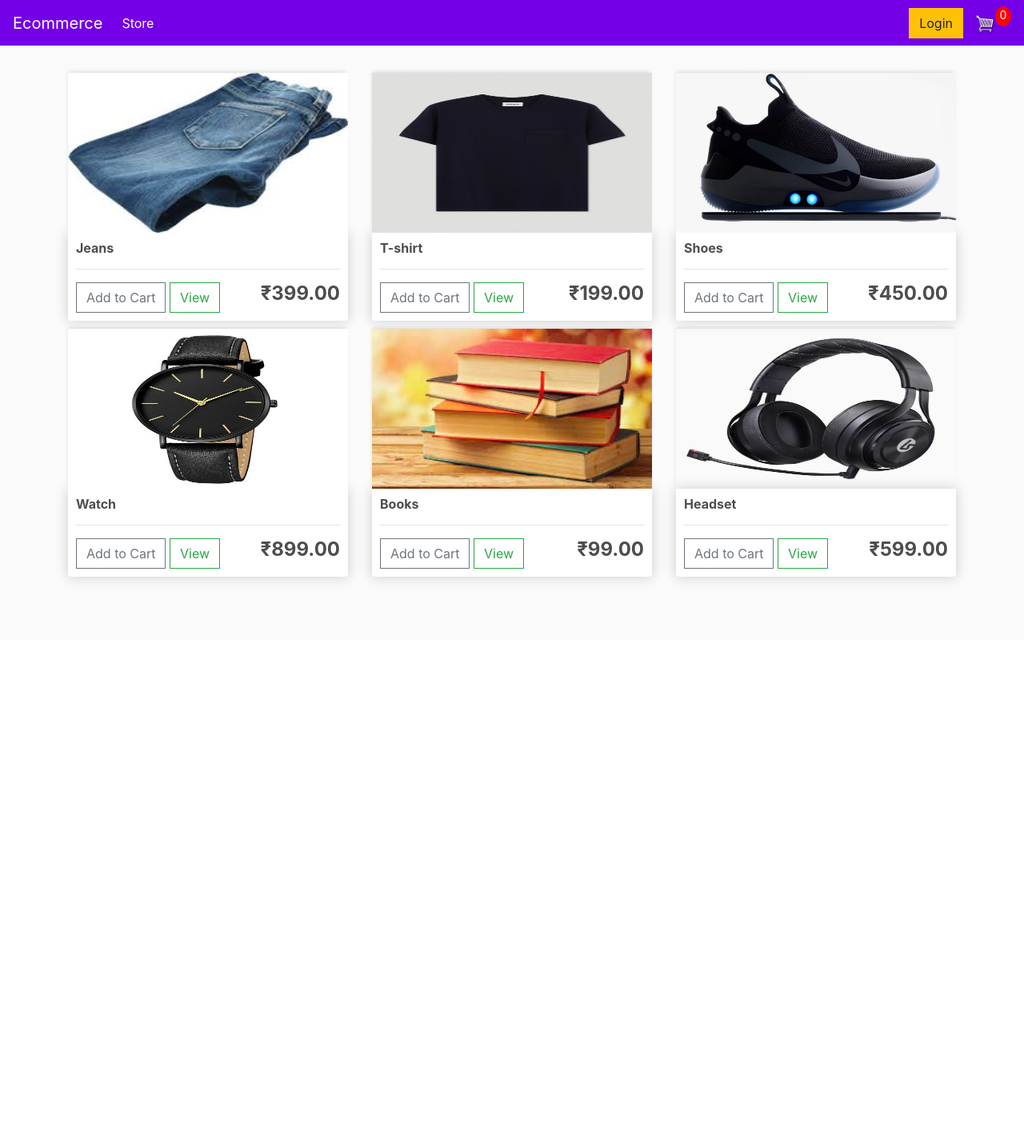
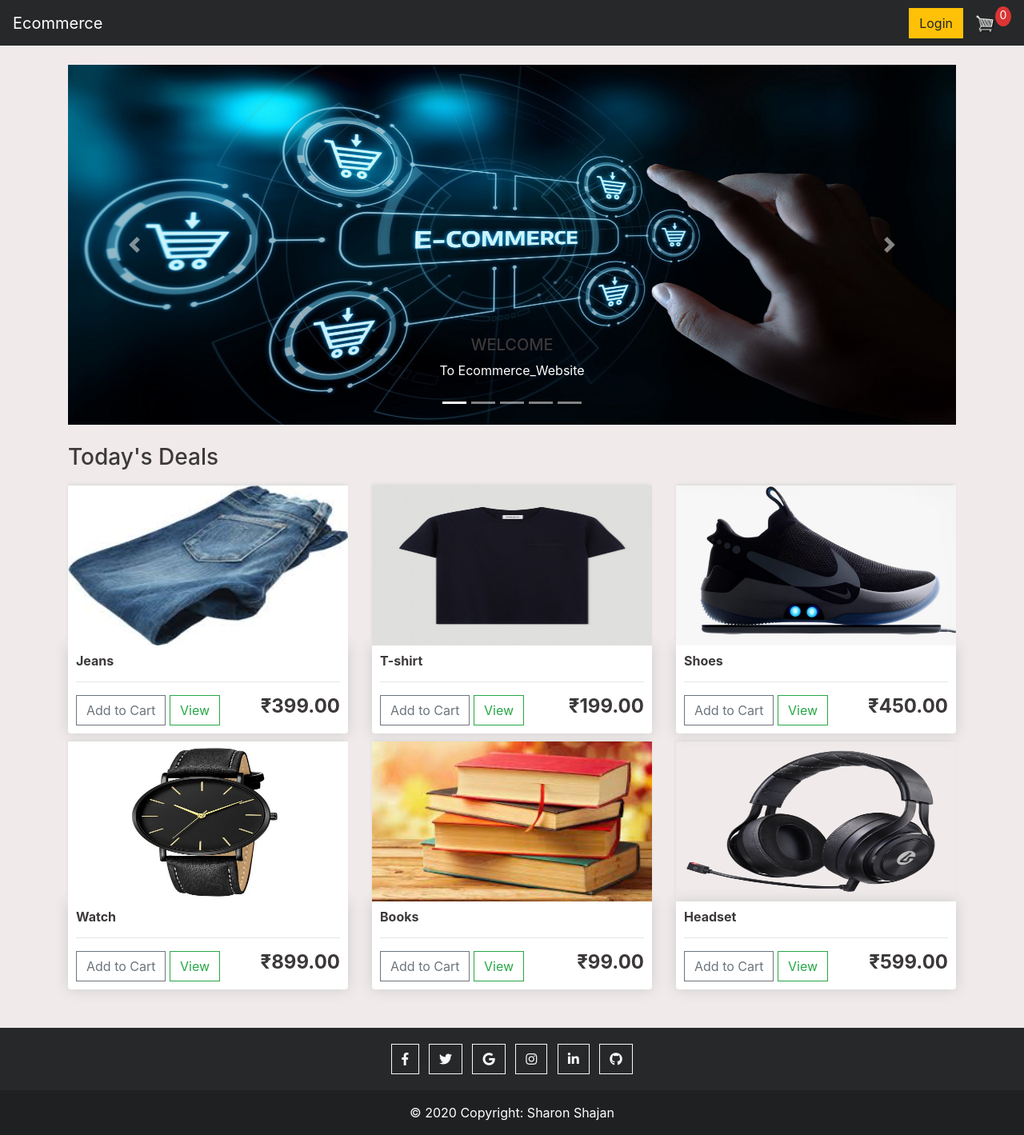
Before and after one commit to Sharon005/Django-Ecommerce_website, a Django app: page / in a window 1280 px wide. Shown: the whole page at 80% size. Before the commit the page ends 729 px from the top, so only its background shows below. Run offline with Django 3.2, Linux system fonts and the light colour scheme; data comes from the database, SQL or seed files in the repository; both versions use the stored data as it was after the commit; some libraries are stand-ins or nearby versions.

Commit message:
Added Home_page

```diff
--- a/static/CSS/main.css
+++ b/static/CSS/main.css
@@ -1,10 +1,10 @@
 
 body{
-	background-color: hsl(0, 0%, 98%);
+	background-color: hsl(0, 17%, 93%);
 }
 
 h1,h2,h3,h4,h5,h6{
-	color:hsl(0, 0%, 30%);
+	color:hsl(0, 3%, 23%);
 }
 
 .box-element{
@@ -26,8 +26,8 @@ h1,h2,h3,h4,h5,h6{
 	border-radius: 0 0 4px 4px;
 }
 
-.bg-dark{
-	background-color:  #7300e6!important;
+.navbar-dark .navbar-brand:hover{
+	color: gold;
 }
 
 #cart-icon{
@@ -40,7 +40,7 @@ h1,h2,h3,h4,h5,h6{
 	display: block;
 	text-align: center;
 	color:#fff;
-	background-color: red;
+	background-color: rgb(219, 53, 53);
 	width: 20px;
 	height: 25px;
 	border-radius: 50%;
@@ -98,3 +98,6 @@ h1,h2,h3,h4,h5,h6{
 .hidden{
 	display: none!important;
 }
+.bg-dark {
+    background-color: #272829!important;
+}
--- a/store/templates/store/checkout.html
+++ b/store/templates/store/checkout.html
@@ -71,9 +71,10 @@
 		</div>
 	</div>
 
+
 	<script type="text/javascript">
+		var total = '{{order.get_cart_total}}'
 		var shipping = '{{order.shipping}}'
-		var total = '{{order.get_cart_total}} '
 
 		if(shipping == 'False')
 		{
@@ -108,6 +109,7 @@
 		{
 			submitFormData()
 		})
+
 
 		function submitFormData()
 		{
--- a/store/templates/store/main.html
+++ b/store/templates/store/main.html
@@ -12,6 +12,9 @@
     <link rel="stylesheet" href="https://stackpath.bootstrapcdn.com/bootstrap/4.4.1/css/bootstrap.min.css" integrity="sha384-Vkoo8x4CGsO3+Hhxv8T/Q5PaXtkKtu6ug5TOeNV6gBiFeWPGFN9MuhOf23Q9Ifjh" crossorigin="anonymous">
 
 	<link rel="stylesheet" type="text/css" href="{% static 'css/main.css' %}">
+
+	<link rel="stylesheet" href="https://use.fontawesome.com/releases/v5.0.7/css/all.css">
+
 
 	<script type="text/javascript">
 		var user = '{{request.user}}'
@@ -70,19 +73,14 @@
 <body>
 
 	<nav class="navbar navbar-expand-lg navbar-dark bg-dark">
-	  <a class="navbar-brand" href="{% url 'store' %}">Ecommerce</a>
+	  <a class="navbar-brand" id="nav" href="{% url 'store' %}">Ecommerce</a>
 	  <button class="navbar-toggler" type="button" data-toggle="collapse" data-target="#navbarSupportedContent" aria-controls="navbarSupportedContent" aria-expanded="false" aria-label="Toggle navigation">
 	    <span class="navbar-toggler-icon"></span>
 	  </button>
 
 	  <div class="collapse navbar-collapse" id="navbarSupportedContent">
-	    <ul class="navbar-nav mr-auto">
-	      <li class="nav-item active">
-	        <a class="nav-link" href="{% url 'store' %}">Store <span class="sr-only">(current)</span></a>
-	      </li>
 
-	    </ul>
-	    <div class="form-inline my-2 my-lg-0">
+	    <div class="form-inline my-2  ml-auto my-lg-0">
 	     	<a href="#"class="btn btn-warning">Login</a>
 
 	     	<a href="{% url 'cart' %}">
@@ -112,4 +110,52 @@
 	<script type="text/javascript" src="{% static 'js/cart.js' %}"> </script>
 
 </body>
+<br><br>
+
+<footer class="bg-dark text-center text-white">
+  <!-- Grid container -->
+  <div class="container p-3 pb-0">
+    <!-- Section: Social media -->
+    <section class="mb-6">
+      <!-- Facebook -->
+      <a class="btn btn-outline-light btn-floating m-1" href="#!" role="button"
+        ><i class="fab fa-facebook-f"></i
+      ></a>
+
+      <!-- Twitter -->
+      <a class="btn btn-outline-light btn-floating m-1" href="#!" role="button"
+        ><i class="fab fa-twitter"></i
+      ></a>
+
+      <!-- Google -->
+      <a class="btn btn-outline-light btn-floating m-1" href="#!" role="button"
+        ><i class="fab fa-google"></i
+      ></a>
+
+      <!-- Instagram -->
+      <a class="btn btn-outline-light btn-floating m-1" href="#!" role="button"
+        ><i class="fab fa-instagram"></i
+      ></a>
+
+      <!-- Linkedin -->
+      <a class="btn btn-outline-light btn-floating m-1" href="#!" role="button"
+        ><i class="fab fa-linkedin-in"></i
+      ></a>
+
+      <!-- Github -->
+      <a class="btn btn-outline-light btn-floating m-1" href="#!" role="button"
+        ><i class="fab fa-github"></i
+      ></a>
+    </section>
+    <!-- Section: Social media -->
+  </div>
+  <!-- Grid container -->
+
+  <!-- Copyright -->
+  <div class="text-center p-3" style="background-color: rgba(0, 0, 0, 0.2);">
+    © 2020 Copyright:
+    <a class="text-white" href="https://www.linkedin.com/in/sharon-shajan-74a7a51a5/">Sharon Shajan</a>
+  </div>
+  <!-- Copyright -->
+</footer>
 </html>
--- a/store/templates/store/store.html
+++ b/store/templates/store/store.html
@@ -3,6 +3,67 @@
 <link rel="stylesheet" type="text/css" href="{% static 'css/main.css' %}">
 
 {% block content %}
+
+	<div id="carouselExampleCaptions" class="carousel slide" data-ride="carousel">
+    <ol class="carousel-indicators">
+        <li data-target="#carouselExampleCaptions" data-slide-to="0" class="active"></li>
+        <li data-target="#carouselExampleCaptions" data-slide-to="1"></li>
+        <li data-target="#carouselExampleCaptions" data-slide-to="2"></li>
+        <li data-target="#carouselExampleCaptions" data-slide-to="3"></li>
+        <li data-target="#carouselExampleCaptions" data-slide-to="4"></li>
+
+    </ol>
+    <div class="carousel-inner">
+        <div class="carousel-item active">
+        <img src="{% static 'images/c-1.jpg' %}" class="d-block w-100" alt="..." width="1100" height="450">
+        <div class="carousel-caption d-none d-md-block">
+            <h5>WELCOME</h5>
+            <p>To Ecommerce_Website</p>
+        </div>
+        </div>
+        <div class="carousel-item">
+        <img src="{% static 'images/c-2.jpg' %}" class="d-block w-100" alt="..." width="1100" height="450">
+        <div class="carousel-caption d-none d-md-block">
+            <h5>Second slide label</h5>
+            <p>Lorem ipsum dolor sit amet, consectetur adipiscing elit.</p>
+        </div>
+        </div>
+        <div class="carousel-item">
+        <img src="{% static 'images/c-3.webp' %}" class="d-block w-100" alt="..." width="1100" height="450">
+        <div class="carousel-caption d-none d-md-block">
+            <h5>Third slide label</h5>
+            <p>Praesent commodo cursus magna, vel scelerisque nisl consectetur.</p>
+        </div>
+        </div>
+        <div class="carousel-item">
+        <img src="{% static 'images/c-4.jpg' %}" class="d-block w-100" alt="..." width="1100" height="450" >
+        <div class="carousel-caption d-none d-md-block">
+            <h5>Third slide label</h5>
+            <p>Praesent commodo cursus magna, vel scelerisque nisl consectetur.</p>
+        </div>
+        </div>
+        <div class="carousel-item">
+        <img src="{% static 'images/c-5.webp' %}" class="d-block w-100" alt="..." width="1100" height="450" >
+        <div class="carousel-caption d-none d-md-block">
+            <h5>Third slide label</h5>
+            <p>Praesent commodo cursus magna, vel scelerisque nisl consectetur.</p>
+        </div>
+        </div>
+		</div>
+		<a class="carousel-control-prev" href="#carouselExampleCaptions" role="button" data-slide="prev">
+			<span class="carousel-control-prev-icon" aria-hidden="true"></span>
+			<span class="sr-only">Previous</span>
+		</a>
+		<a class="carousel-control-next" href="#carouselExampleCaptions" role="button" data-slide="next">
+			<span class="carousel-control-next-icon" aria-hidden="true"></span>
+			<span class="sr-only">Next</span>
+		</a>
+	</div>
+	<br>
+
+	<div class="title">
+    <h3>Today's Deals</h3>
+	</div>
 
     <div class="row">
 		{% for product in products %}
```
Also changed, not shown: db.sqlite3, static/images/c-1.jpg (added), static/images/c-2.jpg (added), static/images/c-3.webp (added), static/images/c-4.jpg (added), static/images/c-5.webp (added).
